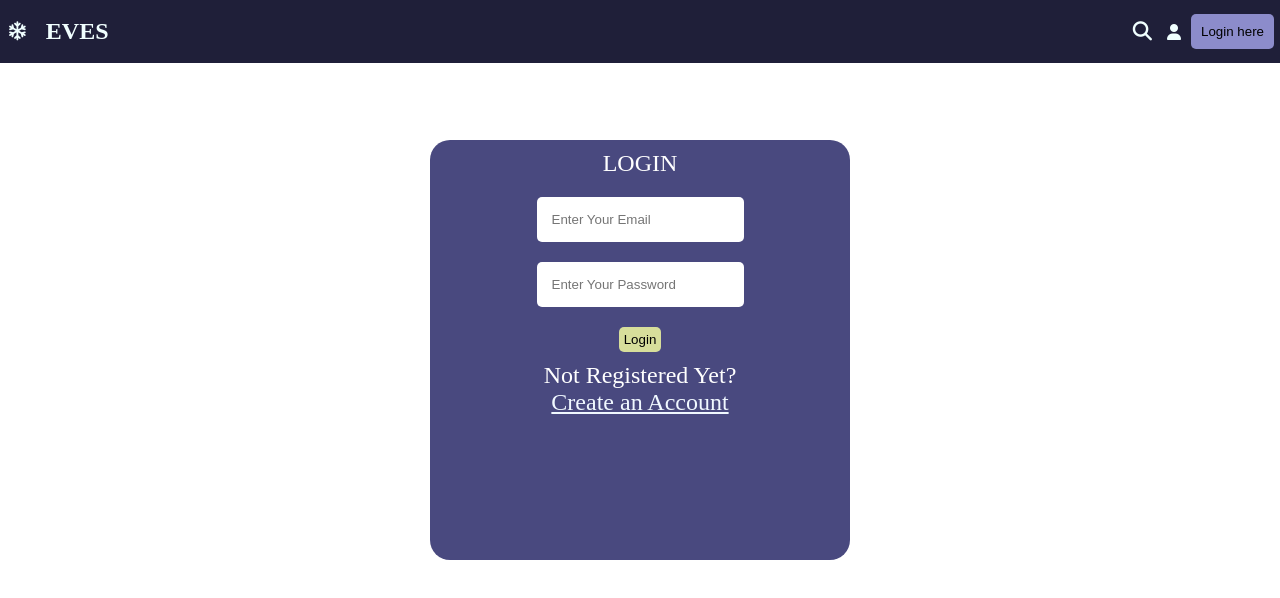
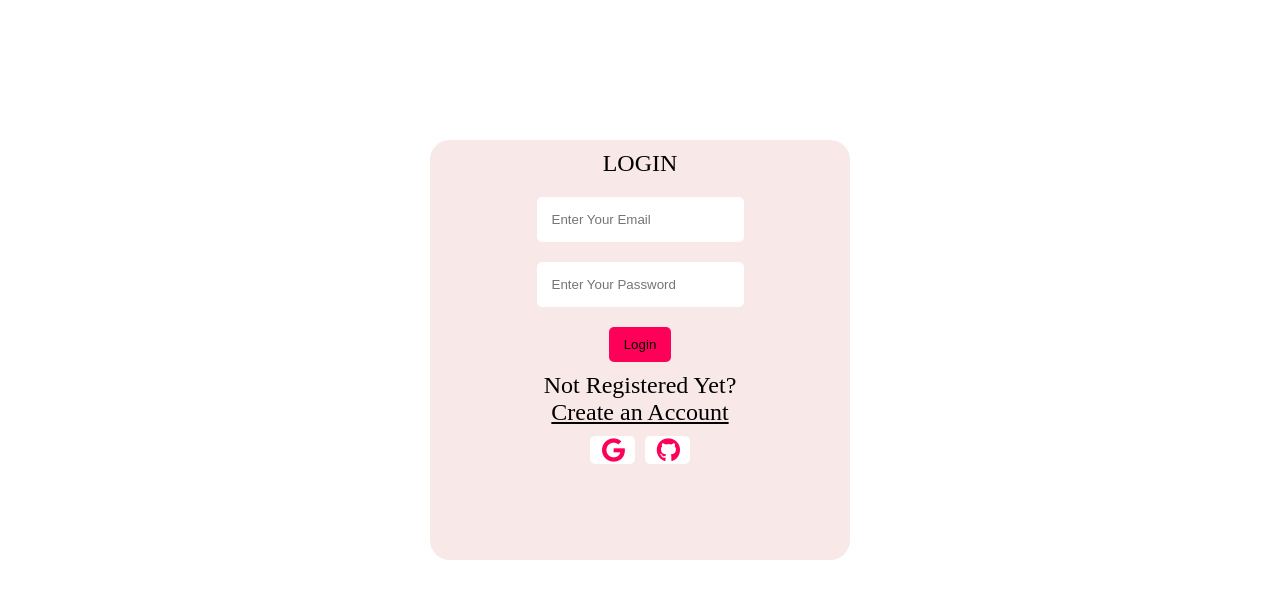
Before and after one commit to iamcandy18/Onlinebookingwebsite, a React (Vite) app: page /login in a window 1280 px wide. Shown: the top 598 px of the page. Built offline with nearby package versions, Linux system fonts and the light colour scheme.

Commit message:
Updated ui

```diff
--- a/src/App.css
+++ b/src/App.css
@@ -11,7 +11,7 @@
     gap: 5px;
     position: fixed;
     width: 100%;
-    background-color: rgb(31, 31, 57);
+    background-color: rgb(248, 232, 232);
 
 
 }
@@ -23,34 +23,47 @@
     color: rgb(20, 41, 41);
     justify-content: center;
     font-size: larger;
-    text-decoration: none;
 
-    background-color:rgb(31, 31, 57);
+    color:rgb(255, 0, 89);
 }
 
 .title{
 
-    background-color: rgb(31, 31, 57);
+    color:rgb(255, 0, 89);
     font-size: x-large;
     font-weight: bold;
-    color: azure;
+
+
+
 }
 .fa{
-    margin: 5px;
-    gap: 5px;
     display: flex;
-    color: azure;
-    background-color:rgb(31, 31, 57);
+
+    color:rgb(255, 0, 89);
+    padding-left: 10px;
+    font-size: x-large;
 }
 
 .fa-search{
-    font-size: larger;
+    font-size: x-large;
 }
+.search{
+    background-color: rgb(253, 244, 244);
+    border-radius: 20px;
+    box-shadow: 5px 5px 5px grey;
 
-.right{
-    background-color: rgb(31, 31, 57);
 }
+.search button{
+    background-color: rgb(253, 244, 244);
+    padding: 10px;
+    font-size: medium;
+    border-radius: 20px;
+    border: 2px solid white;
 
+}
+.fa-search2{
+    font-size: medium;
+}
 .button2{
     border: none;
     background-color:rgb(140, 140, 203);
@@ -67,8 +80,8 @@
     padding: 10px;
     gap: 5px;
     align-items: center;
+margin-right: 20px;
 
-    background-color: rgb(31, 31, 57);
 
 }
 a{
@@ -89,7 +102,7 @@ a{
     border: none;
     border-radius: 5px;
 
-    background-color: rgb(53, 50, 206);
+    background-color: rgb(0, 0, 0);
 }
 
 .loginbox{
@@ -108,8 +121,8 @@ background-size: contain;
     width: 400px;
    border-radius: 20px;
     padding-top: 10px;
-   color: rgb(255, 255, 255);
-   background-color: rgb(73, 73, 127);
+   color: rgb(0, 0, 0);
+   background-color: rgb(248, 232, 232);
     padding: 10px;
     text-align: center;
     font-size: x-large;
@@ -121,12 +134,13 @@ background-size: contain;
         display: flex;
         flex-direction: column;
         gap: 20px;
-        background-color: rgb(73, 73, 127);
+        background-color: rgb(248, 232, 232);
         width: 400px;
        padding-top: 20px;
         align-items: center;
         justify-content: center;
 
+        color: rgb(0, 0, 0);
     }
 .log{
     padding: 15px;
@@ -134,11 +148,11 @@ background-size: contain;
     border-radius: 5px;
 }
 .submit{
-    padding: 5px;
+    padding: 10px 15px;
     border: none;
     border-radius: 5px;
     margin-bottom: 10px;
-    background-color: rgb(215, 222, 155);
+    background-color: rgb(255, 0, 89);;
 }
 .err{
     font-size: medium;
@@ -146,8 +160,10 @@ background-size: contain;
 }
 .log1{
 color: aliceblue;
-    background-color: rgb(73, 73, 127);
+    background-color: rgb(248, 232, 232);
     text-decoration: underline;
+
+   color: rgb(0, 0, 0);
 }
 
 
@@ -163,43 +179,28 @@ color: aliceblue;
     display: flex;
     flex-direction: column;
     gap: 10px;
-    background-color: aliceblue;
     border-radius: 20px;
 
 }
 
 .fpbutton{
-    height: 70px;
-    background-color: rgb(31, 31, 57);
+    height: 70px;color: brown;
     width: 200px;
     border: none;
     border-radius: 20px;
-    display: flex;
-    align-items: center;
-    justify-content: center;
 
 }
-p{
-    color: white;
-}
+
 .f2{
     background-color: rgb(31, 31, 57);
 }
 .fullpage{
-    background-color: aliceblue;
     display: flex;
+    justify-content: space-around;
+
 }
 
-.page2{
-    height: 500px;
-    background-image: url(https://images.pexels.com/photos/154147/pexels-photo-154147.jpeg?auto=compress&cs=tinysrgb&w=600);
-    width: 80%;
-    margin: auto;
-    background-repeat: no-repeat;
-    background-size: cover;
-    border-radius: 15px;
 
-}
 
 .content{
     height: 400px;
@@ -221,3 +222,32 @@ p{
     background-color: rgb(255, 255, 255);
    padding-top: 40px;
   }
+
+  .cont1{
+    background-color:  rgb(255, 255, 255);
+    border: none;
+    padding: 2px;
+    margin: 5px;
+    border-radius: 5px;
+    padding-right: 10px;
+    margin-top: 10px;
+  }
+
+  .fpicons{
+    display: flex;
+    flex-direction: row;
+
+  }
+  .fpicons p{
+
+    color: rgb(247, 84, 119);
+
+  }
+  .fpb{
+    background-color: rgb(244, 241, 241);
+    border: none;
+    margin: 10px;
+    padding: 20px;
+    margin-top: 0px;
+border-radius: 15px;
+  }
--- a/src/App.jsx
+++ b/src/App.jsx
@@ -11,10 +11,10 @@ import Firstpage from "./components/Firstpage";
 function App() {
   return (
     <Routes>
-      <Route path="/" element={<Layout/>}>
+      <Route>
+      <Route path="/login" index element ={<Login/>}/>
 
-      <Route path="/login" index element ={<Login/>}/>
-      <Route index element ={<Firstpage/>}/>
+      <Route index element ={<Layout/>}/>
       <Route path="/register" index element ={<Register/>}/>
       <Route path="/dashboard" index element ={<Dashboard/>}/>
       </Route>
--- a/src/Layout.jsx
+++ b/src/Layout.jsx
@@ -6,7 +6,7 @@ const Layout = () => {
   return (
     <div>
       <Navbar/>
-
+      <Firstpage/>
       <Outlet/>
     </div>
   )
--- /dev/null
+++ b/src/components/Card.jsx
@@ -0,0 +1,14 @@
+import React from 'react'
+
+const Card = () => {
+  return (
+    <div>
+      <div className='card'>
+        <div className="img"><img src="https://source.unsplash.com/random/?treehouse" alt="" srcset="" /></div>
+
+      </div>
+    </div>
+  )
+}
+
+export default Card
--- a/src/components/Dashboard.jsx
+++ b/src/components/Dashboard.jsx
@@ -1,13 +1,13 @@
 import React from "react";
 import { Link,Navigate } from "react-router-dom";
-
+import Login from "./Login";
 function Dashboard() {
   return (
     <div>
       <div className="dash1"></div>
       <div className="content">
       <i class="fa fa-user-circle fa3" aria-hidden="true"></i>
-      USER EMAIL:
+
       <button></button>
       <button></button>
       <button></button>
--- a/src/components/Login.jsx
+++ b/src/components/Login.jsx
@@ -1,9 +1,10 @@
 import { useState } from 'react'
 import { useForm } from 'react-hook-form'
-import { supabase } from '../client'
-import { Link, Navigate } from "react-router-dom";
+import { supabase } from './api/client';
+import { Link, Navigate, useNavigate } from "react-router-dom";
 
 const Login = () => {
+  const Navigate = useNavigate();
   const { register, handleSubmit, formState: { errors } } = useForm()
   const [isSubmitting, setIsSubmitting] = useState(false)
 
@@ -16,6 +17,8 @@ const Login = () => {
       setIsSubmitting(false)
       if (error) throw error
       alert('Login successful')
+      Navigate("/dashboard")
+
     } catch (error) {
       setIsSubmitting(false)
       alert('Login failed: ${error.message}')
@@ -59,9 +62,14 @@ const Login = () => {
     Not Registered Yet?
         <br />
 
-        <Link to={'/Register'} className='log1'>
+        <Link path to ='/register' className='log1'>
         Create an Account
 </Link>
+
+<div className="loginother">
+  <button className='cont1'><i class="fa fa-google" aria-hidden="true"></i></button>
+  <button className='cont1'><i class="fa fa-github" aria-hidden="true"></i></button>
+  </div>
 
     </div>
       </div>
--- a/src/components/Logout.jsx
+++ b/src/components/Logout.jsx
@@ -1,5 +1,5 @@
 import React from 'react'
-import { supabase } from '../client'
+import { supabase } from './api/client'
 const Logout = () => {
     async function signOut() {
         const { error } = await supabase.auth.signOut()
--- a/src/components/Navbar.jsx
+++ b/src/components/Navbar.jsx
@@ -7,18 +7,19 @@ export default function Navbar(){
           <i class="fa fa-snowflake-o" aria-hidden="true"></i>
           <span className="title">EVES</span>
         </Link>
+        <div className="search">
+        <button>ANYWHERE</button>
+        <button>ANYWEEK</button>
+        <button>ADD GUESTS<i class="fa fa-search search2" aria-hidden="true"></i></button>
+
+        </div>
 
 
         <div className="right">
-            <i class="fa fa-search" aria-hidden="true"></i>
+        <i class="fa fa-bars" aria-hidden="true"></i>
 
-         <Link to ={'/dashboard'}><i className="fa fa-user" aria-hidden="true"></i></Link>
-          <Link to={'/login'}><button className="button2">
-            Login here
+         <Link to ={'/login'}><i className="fa fa-user" aria-hidden="true"></i></Link>
 
-
-          </button>
-          </Link>
         </div>
       </header>
       </>)}
--- a/src/components/Register.jsx
+++ b/src/components/Register.jsx
@@ -1,6 +1,6 @@
 import { useState } from 'react'
 import { useForm } from 'react-hook-form'
-import { supabase } from '../client'
+import { supabase } from './api/client';
 import { Link, Navigate } from "react-router-dom";
 
 const Register = () => {
@@ -16,6 +16,15 @@ const Register = () => {
       setIsSubmitting(false)
       if (error) throw error
       alert('Signup successful, please check your email for verification link!')
+      const { data, error2 } = await supabase
+      .from('users')
+      .insert([{ email, password }]);
+    if (error2) {
+      console.error('Error inserting user data:', error2.message);
+    } else {
+      console.log('User signed up successfully:', data);}
+      Navigate("/dashboard")
+
     } catch (error) {
       setIsSubmitting(false)
       alert('Signup failed: ${error.message}')
@@ -62,6 +71,10 @@ const Register = () => {
 Login Here
 </Link>
 
+<div className="loginother">
+  <button className='cont1'><i class="fa fa-google" aria-hidden="true"></i></button>
+  <button className='cont1'><i class="fa fa-github" aria-hidden="true"></i></button>
+  </div>
     </div>
       </div>
     </div>
```
Also changed, not shown: src/components/Firstpage.jsx (+16 -30 lines), src/components/api/client.js (renamed from src/client.js).
